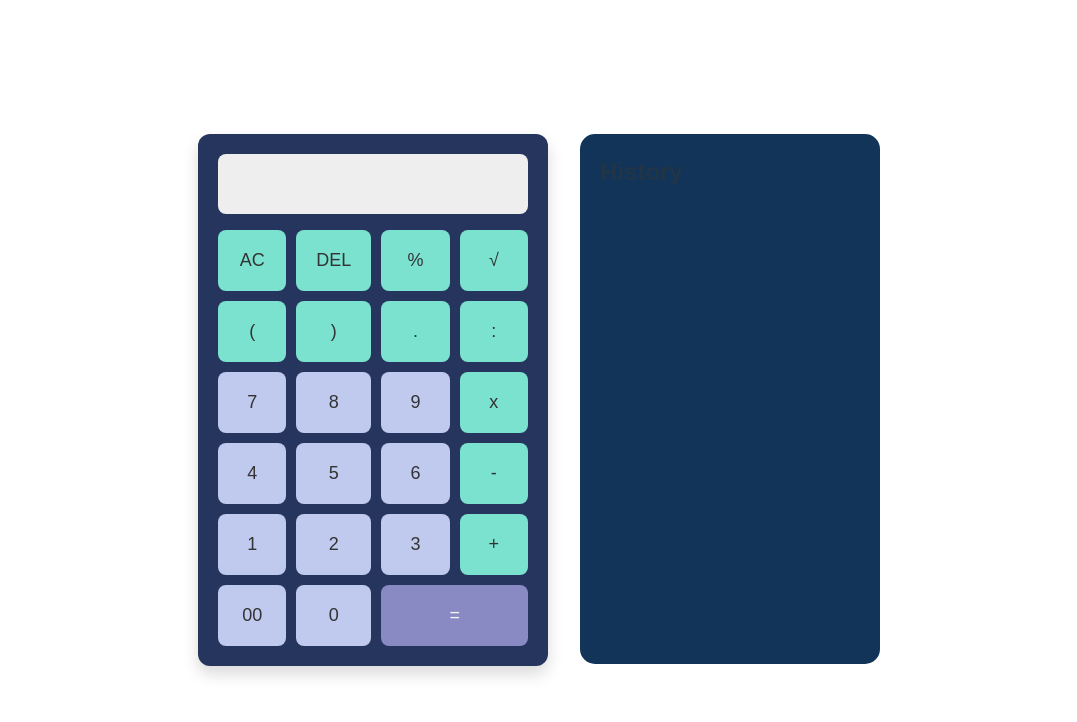
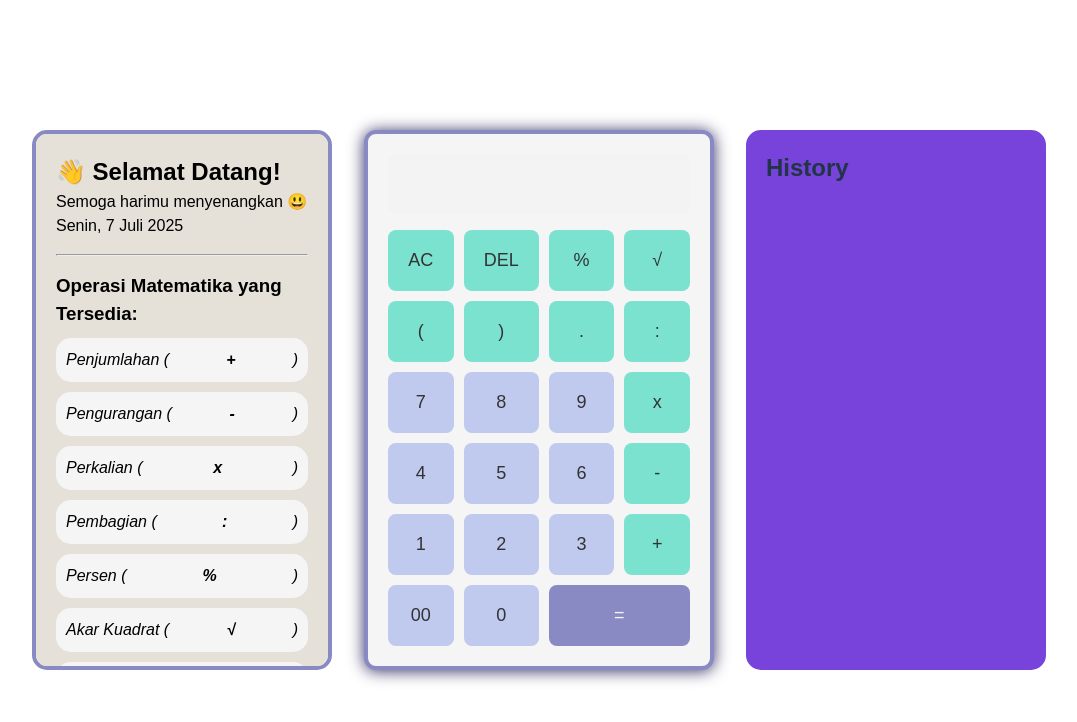
Before and after one commit to nabiru7/calculator-go-react, a React (Vite) app in the folder FE/frontend/: page / in a window 1280 px wide. Shown: the top 722 px of the page, without its empty margins (101-1178 px from the left). Built offline with nearby package versions, Linux system fonts and the light colour scheme.

Commit message:
menambahkan component description + styling

```diff
--- a/FE/frontend/src/App.css
+++ b/FE/frontend/src/App.css
@@ -9,7 +9,7 @@ body {
   display: flex;
   justify-content: center;
   align-items: center;
-
+  /* background-color: white; */
 }
 
 .container {
@@ -19,10 +19,11 @@ body {
 }
 
 .calculator {
-  background-color: #26355D;
+  background-color: whitesmoke;
   border-radius: 12px;
+  border: 4px solid #898AC4;
   padding: 20px;
-  box-shadow: 0 8px 16px rgba(0, 0, 0, 0.15);
+  box-shadow: 0 1px 16px #363062 ;
   width: 350px;
   color: #333;
 }
@@ -36,7 +37,6 @@ body {
   margin-bottom: 16px;
   border: none;
   border-radius: 8px;
-  background-color: #eee;
   color: #333;
 }
 
@@ -84,10 +84,10 @@ button.counter:hover {
 }
 
 .history-box {
-  background-color: #123458;
+  background-color: #7743DB;
   border-radius: 15px;
   padding: 20px;
-  height: 530px;
+  height: 540px;
   width: 300px;
   overflow-y: auto;
   overflow-x: hidden;
--- a/FE/frontend/src/App.jsx
+++ b/FE/frontend/src/App.jsx
@@ -1,6 +1,7 @@
 import { useState, useRef } from 'react'
 import './App.css'
 import History from './History'
+import Description from './Description'
 
 function App() {
   const [result, setResult] = useState("") // membuat state bernama result untuk menyimpan input
@@ -64,7 +65,8 @@ function App() {
 
   return (
     <div className='container'>
-      <audio ref={audioRef} src="/assets/Toom Click.wav" preload="auto"/>
+      <audio ref={audioRef} src="/assets/Toom Click.wav" preload="auto" />
+      <Description />
       <div className="calculator">
         <input type="text" value={result} disabled />
 
--- /dev/null
+++ b/FE/frontend/src/Description.css
@@ -0,0 +1,16 @@
+.description {
+  background-color: #E5E0D8;
+  color: black;
+  border-radius: 15px;
+  border: 4px solid #898AC4;
+  padding: 20px;
+  height: 540px;
+  width: 300px;
+  overflow-y: auto;
+  overflow-x: hidden;
+  scrollbar-width:none;
+}
+
+li{
+    background-color: whitesmoke;
+}
--- /dev/null
+++ b/FE/frontend/src/Description.jsx
@@ -0,0 +1,36 @@
+import "./Description.css";
+
+function Description() {
+  return (
+    <div className="description">
+      <h2>👋 Selamat Datang!</h2>
+      <p>Semoga harimu menyenangkan 😃</p>
+      <p>
+        {new Date().toLocaleDateString('id-ID', {
+          weekday: 'long',
+          year: 'numeric',
+          month: 'long',
+          day: 'numeric'
+        })}
+      </p>
+
+      {/*  untuk garis horizontal (pembatas) */}
+      <hr style={{ margin: "16px 0" }} />
+      <h3>Operasi Matematika yang Tersedia:</h3>
+      <ul>
+        <li>Penjumlahan (<b>+</b>)</li>
+        <li>Pengurangan (<b>-</b>)</li>
+        <li>Perkalian (<b>x</b>)</li>
+        <li>Pembagian (<b>:</b>)</li>
+        <li>Persen (<b>%</b>)</li>
+        <li>Akar Kuadrat (<b>√</b>)</li>
+        <li>Tanda kurung (<b>( )</b>)</li>
+        <li>Titik desimal (<b>.</b>)</li>
+        <li>Hapus satu karakter (<b>DEL</b>)</li>
+        <li>Hapus semua (<b>AC</b>)</li>
+      </ul>
+    </div>
+  );
+}
+
+export default Description;
--- a/FE/frontend/src/History.css
+++ b/FE/frontend/src/History.css
@@ -19,6 +19,8 @@ li {
     margin-left: 30px;
     padding: 10px;
     cursor: pointer;
+    border-radius: 12px;
+    background-color: #898AC4;
 }
 
 .del-button:hover{
```
Also changed, not shown: FE/frontend/src/Navigation.css (deleted), FE/frontend/src/Navigation.jsx (deleted).
